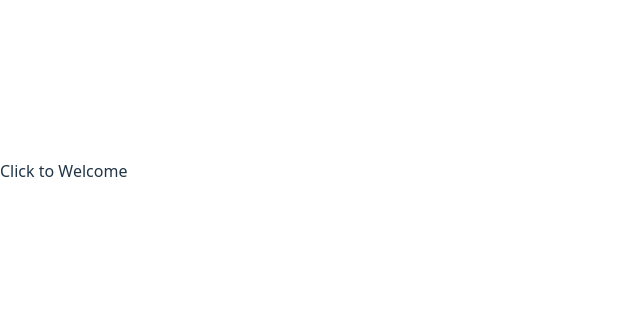
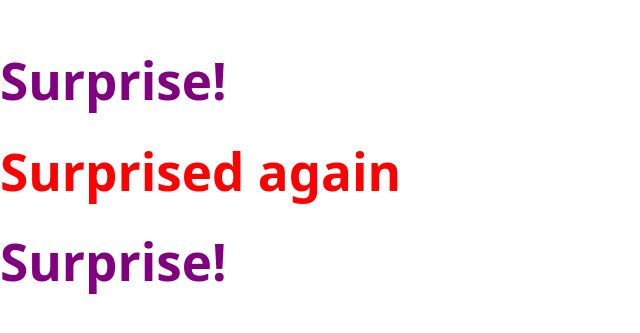
Before and after one commit to danlewismuriuki/react-tales, a React (Vite) app: page / in a window 1280 px wide. Shown: the part 229-562 px from the top of the page, without its empty margins (0-640 px from the left). Built offline with nearby package versions, Linux system fonts and the light colour scheme.

Commit message:
feat: add default onClickAction handler to ClickCard component

```diff
--- a/src/App.jsx
+++ b/src/App.jsx
@@ -1,19 +1,28 @@
-export function WelcomeBox({ message = "Welcome!", handleWelcome }) {
+export function ClickCard({
+  color="Red",
+  text="Surprised again",
+  onClickAction = () => console.log("Default click handler")
+}) {
+  const style = {
+    color: color
+  }
+
   return (
-    <div onClick={ () => handleWelcome(message)}>
-      {message}
+    <div style={style} onClick={() => onClickAction(text)}>
+      <h1>{text}</h1>
     </div>
-  );
+  )
 }
+
 
 export function App() {
   return (
-    <WelcomeBox
-      message="Click to Welcome"
-      handleWelcome={(msg) => alert(`Message: ${msg}`)}
-    />
-  );
+    <>
+    <ClickCard text="Surprise!" color="purple" onClickAction = {(t) => console.log(`You clicked: ${t}`)}/>
+    <ClickCard onClickAction = {(t) => console.log(`You clicked: ${t}`)}/>
+    <ClickCard text="Surprise!" color="purple"/>
+    </>
+  )
 }
 
-
 export default App;
```
